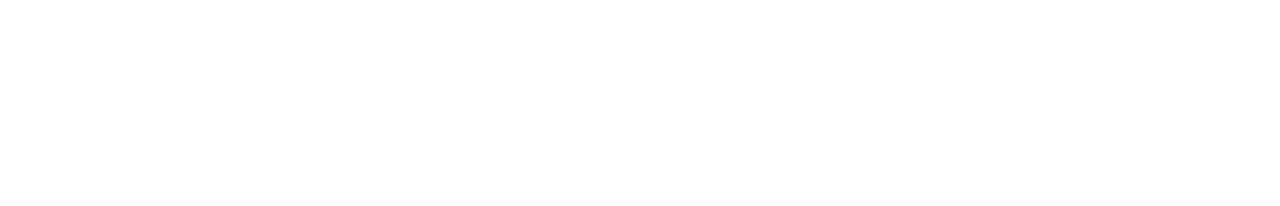
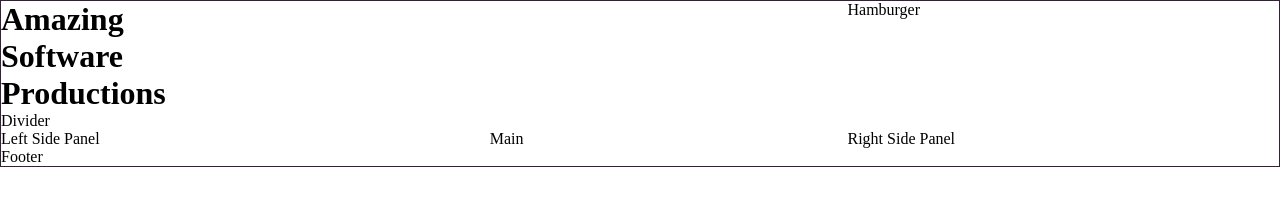
Before and after one commit to guitarzandy009/a-so-pro, a plain HTML site: page index.html in a window 1280 px wide. Drawn offline with Linux system fonts and the light colour scheme.

Commit message:
rudimentary styling and markup/grid template

```diff
--- a/css/styles.css
+++ b/css/styles.css
@@ -10,5 +10,48 @@
   :root {
     --color-1: #00f;
     --color-2: #323;
+    --color-3: #c70c56;
+    --color-4: #fff;
     --shadow-color: #000;
   }
+
+  html {
+    border: 1px solid var(--color-2);
+  }
+
+  .page-wrapper {
+    display:grid;
+    grid-template-areas: "header . nav"
+                         "divide divide divide"
+                         "left main right"
+                         "foot foot foot";
+
+  }
+
+  header {
+    grid-area: header;
+  }
+
+  nav {
+    grid-area: nav;
+  }
+
+  .divider {
+    grid-area: divide;
+  }
+
+  .left-panel {
+    grid-area: left;
+  }
+
+  main {
+    grid-area: main;
+  }
+
+  .right-panel {
+    grid-area: right;
+  }
+
+  footer {
+    grid-area: foot;
+  }
--- a/index.html
+++ b/index.html
@@ -7,12 +7,16 @@
     <link rel="stylesheet" href="css/styles.css">
 </head>
 <body>
-    <header></header>
-    <nav></nav>
-    <div></div>
-    <div></div>
-    <main></main>
-    <div></div>
-    <footer></footer>
+    <div class="page-wrapper">
+        <header>
+            <h1><span class="span-1">Amazing</span><br><span class="span-2">Software</span><br><span class="span-3">Productions</span></h1>
+        </header>
+        <nav>Hamburger</nav>
+        <div class="divider">Divider</div>
+        <div class="left-panel">Left Side Panel</div>
+        <main>Main</main>
+        <div class="right-panel">Right Side Panel</div>
+        <footer>Footer</footer>
+    </div>
 </body>
 </html>
```
